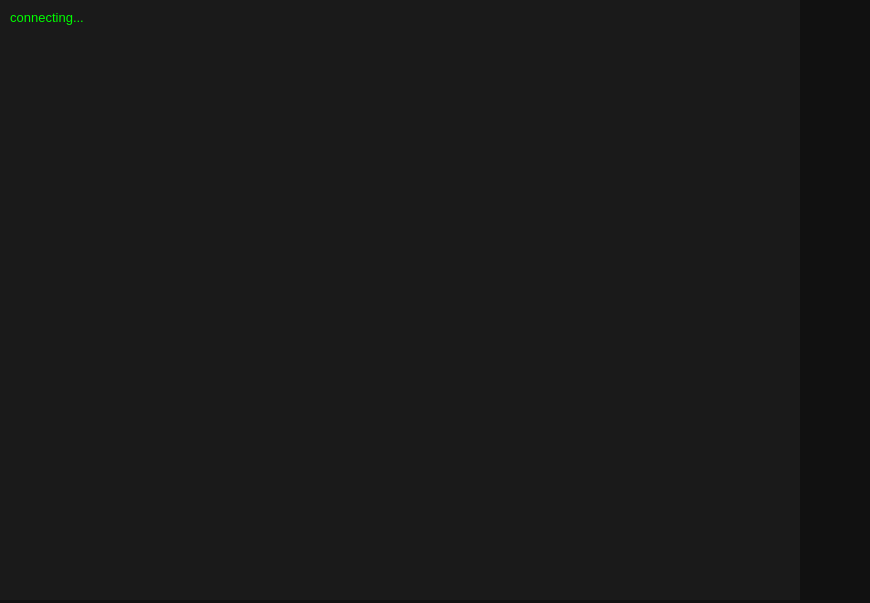
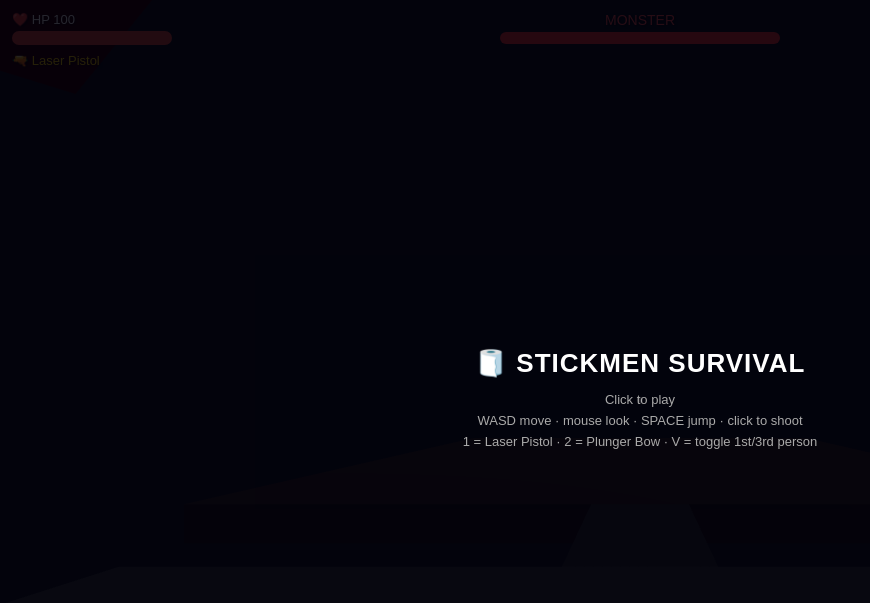
Before and after one commit to potato240/stickmensurvival, a website: page public/index.html in a window 1280 px wide. Shown: the whole page, without its empty margins (0-870 px from the left). Drawn offline with nearby package versions, Linux system fonts and the light colour scheme; no server answers; animation ran at ten frames a second.

Commit message:
Build 3D co-op survival prototype: rooftop map, laser pistol, monster fight
Replaces the mouse-tracker skeleton with a real first/third-person
Three.js client (pointer-lock movement, jump, restroom-pictogram style
stickman characters) synced over the existing Socket.io server. Server
now runs an authoritative monster (chases nearest player, deals
contact damage, dies/respawns) on a rooftops-and-planks map, with
laser pistol shooting validated server-side via ray-to-monster
distance checks.

Deferred for a follow-up: plunger bow as a distinct projectile
(currently shares pistol's hitscan path with higher damage/slower
rate), jetties and cave maps, and true offline NPC bots.

```diff
--- /dev/null
+++ b/public/game.js
@@ -0,0 +1,351 @@
+import * as THREE from 'three';
+
+// ---------- basic setup ----------
+const scene = new THREE.Scene();
+scene.background = new THREE.Color(0x11141c);
+scene.fog = new THREE.Fog(0x11141c, 20, 90);
+
+const camera = new THREE.PerspectiveCamera(75, innerWidth / innerHeight, 0.1, 500);
+
+const renderer = new THREE.WebGLRenderer({ antialias: true });
+renderer.setSize(innerWidth, innerHeight);
+renderer.shadowMap.enabled = true;
+document.body.appendChild(renderer.domElement);
+
+scene.add(new THREE.AmbientLight(0x8899aa, 0.7));
+const sun = new THREE.DirectionalLight(0xffeecc, 1.1);
+sun.position.set(20, 40, 10);
+sun.castShadow = true;
+sun.shadow.mapSize.set(1024, 1024);
+scene.add(sun);
+
+window.addEventListener('resize', () => {
+  camera.aspect = innerWidth / innerHeight;
+  camera.updateProjectionMatrix();
+  renderer.setSize(innerWidth, innerHeight);
+});
+
+// ---------- map: rooftops connected by planks ----------
+const platforms = [
+  { x: 0, z: 0, w: 10, d: 10, y: 0, color: 0x555b66 },     // spawn roof
+  { x: 0, z: 13, w: 8, d: 8, y: 1, color: 0x555b66 },      // north roof
+  { x: 0, z: 7, w: 1.5, d: 4, y: 0.5, color: 0x3d4148 },   // plank -> north
+  { x: 12, z: 5, w: 6, d: 6, y: 2, color: 0x555b66 },      // east roof
+  { x: 7, z: 2.5, w: 4, d: 1.5, y: 1, color: 0x3d4148 },   // plank -> east
+  { x: -12, z: 5, w: 6, d: 6, y: 1.5, color: 0x555b66 },   // west roof
+  { x: -7, z: 2.5, w: 4, d: 1.5, y: 0.75, color: 0x3d4148 }, // plank -> west
+  { x: 0, z: -15, w: 14, d: 14, y: 0, color: 0x4a2f2f },   // monster arena
+  { x: 0, z: -7, w: 1.5, d: 4, y: 0, color: 0x3d4148 },    // plank -> arena
+];
+
+const platformMeshes = [];
+for (const p of platforms) {
+  const geo = new THREE.BoxGeometry(p.w, 0.6, p.d);
+  const mat = new THREE.MeshStandardMaterial({ color: p.color, roughness: 0.9 });
+  const mesh = new THREE.Mesh(geo, mat);
+  mesh.position.set(p.x, p.y - 0.3, p.z);
+  mesh.receiveShadow = true;
+  mesh.castShadow = true;
+  scene.add(mesh);
+  platformMeshes.push(mesh);
+}
+
+function groundHeightAt(x, z) {
+  let best = -Infinity;
+  for (const p of platforms) {
+    if (x >= p.x - p.w / 2 && x <= p.x + p.w / 2 && z >= p.z - p.d / 2 && z <= p.z + p.d / 2) {
+      if (p.y > best) best = p.y;
+    }
+  }
+  return best === -Infinity ? null : best;
+}
+
+// ---------- restroom-pictogram style character ----------
+function makeStickman(color = 0x111111) {
+  const g = new THREE.Group();
+  const mat = new THREE.MeshStandardMaterial({ color, roughness: 0.6 });
+
+  const head = new THREE.Mesh(new THREE.SphereGeometry(0.26, 16, 16), mat);
+  head.position.y = 1.55;
+  g.add(head);
+
+  const torso = new THREE.Mesh(new THREE.BoxGeometry(0.55, 0.8, 0.3), mat);
+  torso.position.y = 1.0;
+  g.add(torso);
+
+  const armGeo = new THREE.BoxGeometry(0.16, 0.7, 0.16);
+  const armL = new THREE.Mesh(armGeo, mat);
+  armL.position.set(-0.42, 1.0, 0);
+  g.add(armL);
+  const armR = new THREE.Mesh(armGeo, mat);
+  armR.position.set(0.42, 1.0, 0);
+  g.add(armR);
+
+  const legGeo = new THREE.BoxGeometry(0.2, 0.75, 0.2);
+  const legL = new THREE.Mesh(legGeo, mat);
+  legL.position.set(-0.15, 0.3, 0);
+  g.add(legL);
+  const legR = new THREE.Mesh(legGeo, mat);
+  legR.position.set(0.15, 0.3, 0);
+  g.add(legR);
+
+  g.traverse((o) => { if (o.isMesh) { o.castShadow = true; } });
+  return g;
+}
+
+// ---------- monster (medium-size) ----------
+function makeMonster() {
+  const g = new THREE.Group();
+  const mat = new THREE.MeshStandardMaterial({ color: 0x8b1a1a, roughness: 0.7, emissive: 0x220000 });
+  const body = new THREE.Mesh(new THREE.SphereGeometry(1.1, 20, 20), mat);
+  body.position.y = 1.4;
+  body.scale.set(1, 1.3, 1);
+  g.add(body);
+  const eyeMat = new THREE.MeshStandardMaterial({ color: 0xffee00, emissive: 0xffcc00, emissiveIntensity: 2 });
+  for (const sx of [-0.4, 0.4]) {
+    const eye = new THREE.Mesh(new THREE.SphereGeometry(0.14, 8, 8), eyeMat);
+    eye.position.set(sx, 1.9, 0.85);
+    g.add(eye);
+  }
+  for (let i = 0; i < 5; i++) {
+    const spike = new THREE.Mesh(new THREE.ConeGeometry(0.15, 0.5, 6), mat);
+    spike.position.set(0, 2.1, -0.3 + i * 0.15);
+    spike.position.x = -0.4 + i * 0.2;
+    spike.rotation.x = -0.3;
+    g.add(spike);
+  }
+  g.traverse((o) => { if (o.isMesh) o.castShadow = true; });
+  return g;
+}
+const monsterMesh = makeMonster();
+scene.add(monsterMesh);
+let monsterAlive = true;
+
+// ---------- local player state ----------
+const SPAWN = { x: 0, y: 1.6, z: 0 };
+const player = {
+  x: SPAWN.x, y: SPAWN.y, z: SPAWN.z,
+  vy: 0, yaw: 0, pitch: 0,
+  onGround: true, hp: 100, alive: true,
+  weapon: 'pistol',
+  thirdPerson: false,
+};
+const selfMesh = makeStickman(0x1a3a6b);
+selfMesh.visible = false; // shown only in third person
+scene.add(selfMesh);
+
+const keys = {};
+window.addEventListener('keydown', (e) => {
+  keys[e.code] = true;
+  if (e.code === 'Digit1') setWeapon('pistol');
+  if (e.code === 'Digit2') setWeapon('bow');
+  if (e.code === 'KeyV') { player.thirdPerson = !player.thirdPerson; selfMesh.visible = player.thirdPerson; }
+});
+window.addEventListener('keyup', (e) => { keys[e.code] = false; });
+
+function setWeapon(w) {
+  player.weapon = w;
+  document.getElementById('weapon-label').textContent = w === 'pistol' ? '🔫 Laser Pistol' : '🪠 Plunger Bow';
+}
+
+// ---------- pointer lock ----------
+const blocker = document.getElementById('blocker');
+blocker.addEventListener('click', () => renderer.domElement.requestPointerLock());
+document.addEventListener('pointerlockchange', () => {
+  blocker.style.display = document.pointerLockElement === renderer.domElement ? 'none' : 'flex';
+});
+document.addEventListener('mousemove', (e) => {
+  if (document.pointerLockElement !== renderer.domElement) return;
+  player.yaw -= e.movementX * 0.0022;
+  player.pitch -= e.movementY * 0.0022;
+  player.pitch = Math.max(-Math.PI / 2 + 0.05, Math.min(Math.PI / 2 - 0.05, player.pitch));
+});
+
+// ---------- shooting ----------
+let lastShot = 0;
+document.addEventListener('mousedown', (e) => {
+  if (document.pointerLockElement !== renderer.domElement) return;
+  if (e.button !== 0) return;
+  shoot();
+});
+
+const tracerGroup = new THREE.Group();
+scene.add(tracerGroup);
+
+function shoot() {
+  const now = performance.now();
+  const cooldown = player.weapon === 'pistol' ? 260 : 650;
+  if (now - lastShot < cooldown || !player.alive) return;
+  lastShot = now;
+
+  const origin = camera.position.clone();
+  const dir = new THREE.Vector3();
+  camera.getWorldDirection(dir);
+
+  socket.emit('shoot', {
+    weapon: player.weapon,
+    origin: [origin.x, origin.y, origin.z],
+    dir: [dir.x, dir.y, dir.z],
+  });
+
+  drawTracer(origin, dir, player.weapon);
+}
+
+function drawTracer(origin, dir, weapon) {
+  const end = origin.clone().add(dir.clone().multiplyScalar(40));
+  const color = weapon === 'pistol' ? 0xff2222 : 0x8b5a2b;
+  const geo = new THREE.BufferGeometry().setFromPoints([origin, end]);
+  const mat = new THREE.LineBasicMaterial({ color, transparent: true });
+  const line = new THREE.Line(geo, mat);
+  tracerGroup.add(line);
+  const start = performance.now();
+  const fade = () => {
+    const t = (performance.now() - start) / 150;
+    if (t >= 1) { tracerGroup.remove(line); return; }
+    mat.opacity = 1 - t;
+    requestAnimationFrame(fade);
+  };
+  fade();
+}
+
+function otherShotTracer({ origin, dir }) {
+  drawTracer(new THREE.Vector3(...origin), new THREE.Vector3(...dir), 'other');
+}
+
+// ---------- networking ----------
+const socket = io();
+const otherPlayers = new Map(); // id -> { mesh, target:{x,y,z,ry} }
+
+socket.on('state', (data) => {
+  const seen = new Set();
+  for (const p of data.players) {
+    if (p.id === socket.id) continue;
+    seen.add(p.id);
+    let entry = otherPlayers.get(p.id);
+    if (!entry) {
+      const mesh = makeStickman(0x2b2b2b);
+      scene.add(mesh);
+      entry = { mesh, target: { x: p.x, y: p.y, z: p.z, ry: p.ry } };
+      otherPlayers.set(p.id, entry);
+    }
+    entry.target.x = p.x; entry.target.y = p.y; entry.target.z = p.z; entry.target.ry = p.ry;
+  }
+  for (const [id, entry] of otherPlayers) {
+    if (!seen.has(id)) { scene.remove(entry.mesh); otherPlayers.delete(id); }
+  }
+
+  monsterMesh.position.set(data.monster.x, data.monster.y - 1.6, data.monster.z);
+  document.getElementById('monster-bar-fg').style.width = (100 * data.monster.hp / data.monster.maxHp) + '%';
+  if (data.monster.alive !== monsterAlive) {
+    monsterAlive = data.monster.alive;
+    monsterMesh.visible = monsterAlive;
+  }
+});
+
+socket.on('shotFired', (d) => { if (d.playerId !== socket.id) otherShotTracer(d); });
+
+socket.on('monsterHit', () => {});
+socket.on('monsterDied', () => { monsterMesh.visible = false; });
+socket.on('monsterRespawned', () => { monsterMesh.visible = true; });
+
+socket.on('youWereHit', ({ hp }) => updateHp(hp));
+socket.on('playerHpChanged', ({ id, hp }) => { /* other players' hp not shown for now */ });
+socket.on('youDied', () => {
+  player.alive = false;
+  document.getElementById('death-msg').style.display = 'block';
+});
+socket.on('youRespawned', ({ x, y, z, hp }) => {
+  player.x = x; player.y = y; player.z = z; player.vy = 0; player.alive = true;
+  updateHp(hp);
+  document.getElementById('death-msg').style.display = 'none';
+});
+
+function updateHp(hp) {
+  player.hp = hp;
+  document.getElementById('hp-text').textContent = hp;
+  document.getElementById('hp-bar-fg').style.width = hp + '%';
+}
+
+// ---------- movement / collision ----------
+const GRAVITY = -20;
+const SPEED = 5.5;
+const JUMP_V = 7.2;
+
+function updateMovement(dt) {
+  if (!player.alive) return;
+
+  const forward = new THREE.Vector3(Math.sin(player.yaw), 0, Math.cos(player.yaw)).negate();
+  const right = new THREE.Vector3(forward.z, 0, -forward.x);
+
+  let moveX = 0, moveZ = 0;
+  if (keys['KeyW']) { moveX += forward.x; moveZ += forward.z; }
+  if (keys['KeyS']) { moveX -= forward.x; moveZ -= forward.z; }
+  if (keys['KeyA']) { moveX -= right.x; moveZ -= right.z; }
+  if (keys['KeyD']) { moveX += right.x; moveZ += right.z; }
+  const len = Math.hypot(moveX, moveZ);
+  if (len > 0) { moveX /= len; moveZ /= len; }
+
+  player.x += moveX * SPEED * dt;
+  player.z += moveZ * SPEED * dt;
+
+  const ground = groundHeightAt(player.x, player.z);
+  player.vy += GRAVITY * dt;
+  player.y += player.vy * dt;
+
+  if (ground !== null && player.y <= ground + 1.6) {
+    player.y = ground + 1.6;
+    player.vy = 0;
+    player.onGround = true;
+    if (keys['Space']) { player.vy = JUMP_V; player.onGround = false; }
+  } else {
+    player.onGround = false;
+  }
+
+  if (player.y < -25) {
+    player.x = SPAWN.x; player.y = SPAWN.y; player.z = SPAWN.z; player.vy = 0;
+  }
+}
+
+let lastNetSend = 0;
+function sendNetworkState(now) {
+  if (now - lastNetSend < 60) return;
+  lastNetSend = now;
+  socket.emit('input', { x: player.x, y: player.y, z: player.z, ry: player.yaw, weapon: player.weapon });
+}
+
+// ---------- render loop ----------
+let last = performance.now();
+function animate() {
+  requestAnimationFrame(animate);
+  const now = performance.now();
+  const dt = Math.min(0.05, (now - last) / 1000);
+  last = now;
+
+  updateMovement(dt);
+
+  selfMesh.position.set(player.x, player.y - 1.6, player.z);
+  selfMesh.rotation.y = player.yaw;
+
+  if (player.thirdPerson) {
+    const back = new THREE.Vector3(Math.sin(player.yaw), 0, Math.cos(player.yaw)).multiplyScalar(4.5);
+    camera.position.set(player.x + back.x, player.y + 1.6, player.z + back.z);
+    camera.lookAt(player.x, player.y, player.z);
+  } else {
+    camera.position.set(player.x, player.y, player.z);
+    const dir = new THREE.Vector3(
+      -Math.sin(player.yaw) * Math.cos(player.pitch),
+      Math.sin(player.pitch),
+      -Math.cos(player.yaw) * Math.cos(player.pitch)
+    );
+    camera.lookAt(camera.position.clone().add(dir));
+  }
+
+  for (const entry of otherPlayers.values()) {
+    entry.mesh.position.set(entry.target.x, entry.target.y - 1.6, entry.target.z);
+    entry.mesh.rotation.y = entry.target.ry;
+  }
+
+  sendNetworkState(now);
+  renderer.render(scene, camera);
+}
+animate();
--- a/public/index.html
+++ b/public/index.html
@@ -6,66 +6,48 @@
 <title>Stickmen Survival</title>
 <style>
   * { margin:0; padding:0; box-sizing:border-box; }
-  body { background:#111; overflow:hidden; font-family:sans-serif; }
-  canvas { display:block; background:#1a1a1a; }
-  #status { position:fixed; top:10px; left:10px; color:#0f0; font-size:13px; }
+  html, body { width:100%; height:100%; overflow:hidden; background:#0a0a0f; font-family:sans-serif; }
+  canvas { display:block; }
+  #hud { position:fixed; top:12px; left:12px; color:#fff; font-size:13px; text-shadow:1px 1px 3px #000; pointer-events:none; z-index:5; }
+  #hp-bar-bg { width:160px; height:14px; background:#333; border-radius:7px; overflow:hidden; margin-top:4px; }
+  #hp-bar-fg { height:100%; background:#e74c3c; width:100%; transition:width 0.15s; }
+  #weapon-label { margin-top:8px; color:#ffd700; }
+  #monster-hp { position:fixed; top:12px; left:50%; transform:translateX(-50%); color:#ff5555; font-size:14px; text-shadow:1px 1px 3px #000; z-index:5; text-align:center; }
+  #monster-bar-bg { width:280px; height:12px; background:#330000; border-radius:6px; overflow:hidden; margin-top:4px; }
+  #monster-bar-fg { height:100%; background:#ff3333; width:100%; transition:width 0.15s; }
+  #crosshair { position:fixed; top:50%; left:50%; width:6px; height:6px; margin:-3px; border-radius:50%; background:rgba(255,255,255,0.8); z-index:5; pointer-events:none; }
+  #blocker { position:fixed; inset:0; background:rgba(0,0,10,0.85); display:flex; align-items:center; justify-content:center; flex-direction:column; z-index:10; color:#fff; text-align:center; cursor:pointer; }
+  #blocker h1 { font-size:26px; margin-bottom:10px; letter-spacing:1px; }
+  #blocker p { color:#aaa; font-size:13px; margin:3px 0; }
+  #death-msg { position:fixed; top:40%; left:50%; transform:translate(-50%,-50%); color:#ff4444; font-size:36px; letter-spacing:4px; text-shadow:0 0 20px #ff0000; z-index:8; display:none; }
 </style>
 </head>
 <body>
-<canvas id="game" width="800" height="600"></canvas>
-<div id="status">connecting...</div>
+<div id="hud">
+  <div>❤️ HP <span id="hp-text">100</span></div>
+  <div id="hp-bar-bg"><div id="hp-bar-fg"></div></div>
+  <div id="weapon-label">🔫 Laser Pistol</div>
+</div>
+<div id="monster-hp">
+  MONSTER
+  <div id="monster-bar-bg"><div id="monster-bar-fg"></div></div>
+</div>
+<div id="crosshair"></div>
+<div id="death-msg">YOU DIED</div>
+<div id="blocker">
+  <h1>🧻 STICKMEN SURVIVAL</h1>
+  <p>Click to play</p>
+  <p>WASD move · mouse look · SPACE jump · click to shoot</p>
+  <p>1 = Laser Pistol · 2 = Plunger Bow · V = toggle 1st/3rd person</p>
+</div>
+<script type="importmap">
+{
+  "imports": {
+    "three": "https://cdn.jsdelivr.net/npm/three@0.160.0/build/three.module.js"
+  }
+}
+</script>
 <script src="/socket.io/socket.io.js"></script>
-<script>
-  const canvas = document.getElementById('game');
-  const ctx = canvas.getContext('2d');
-  const statusEl = document.getElementById('status');
-  const socket = io();
-
-  let players = [];
-  let myId = null;
-
-  socket.on('connect', () => {
-    myId = socket.id;
-    statusEl.textContent = 'connected: ' + myId;
-  });
-
-  socket.on('players', (list) => {
-    players = list;
-  });
-
-  socket.on('disconnect', () => {
-    statusEl.textContent = 'disconnected';
-  });
-
-  canvas.addEventListener('mousemove', (e) => {
-    const rect = canvas.getBoundingClientRect();
-    socket.emit('move', { x: e.clientX - rect.left, y: e.clientY - rect.top });
-  });
-
-  function drawStickman(x, y, isMe) {
-    ctx.strokeStyle = isMe ? '#ffd700' : '#eee';
-    ctx.lineWidth = 2;
-    ctx.beginPath();
-    ctx.arc(x, y - 15, 6, 0, Math.PI * 2);
-    ctx.moveTo(x, y - 9);
-    ctx.lineTo(x, y + 10);
-    ctx.moveTo(x - 8, y);
-    ctx.lineTo(x + 8, y);
-    ctx.moveTo(x, y + 10);
-    ctx.lineTo(x - 7, y + 22);
-    ctx.moveTo(x, y + 10);
-    ctx.lineTo(x + 7, y + 22);
-    ctx.stroke();
-  }
-
-  function loop() {
-    ctx.clearRect(0, 0, canvas.width, canvas.height);
-    for (const p of players) {
-      drawStickman(p.x, p.y, p.id === myId);
-    }
-    requestAnimationFrame(loop);
-  }
-  loop();
-</script>
+<script type="module" src="/game.js"></script>
 </body>
 </html>
```
Also changed, not shown: server.js (+117 -18 lines).
